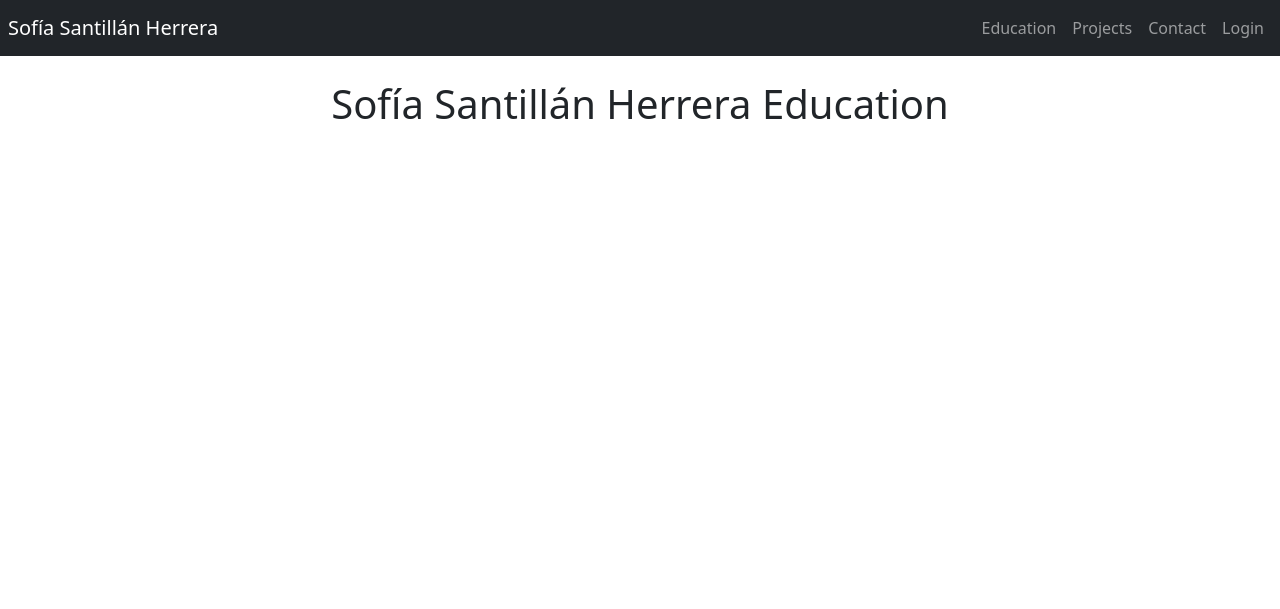
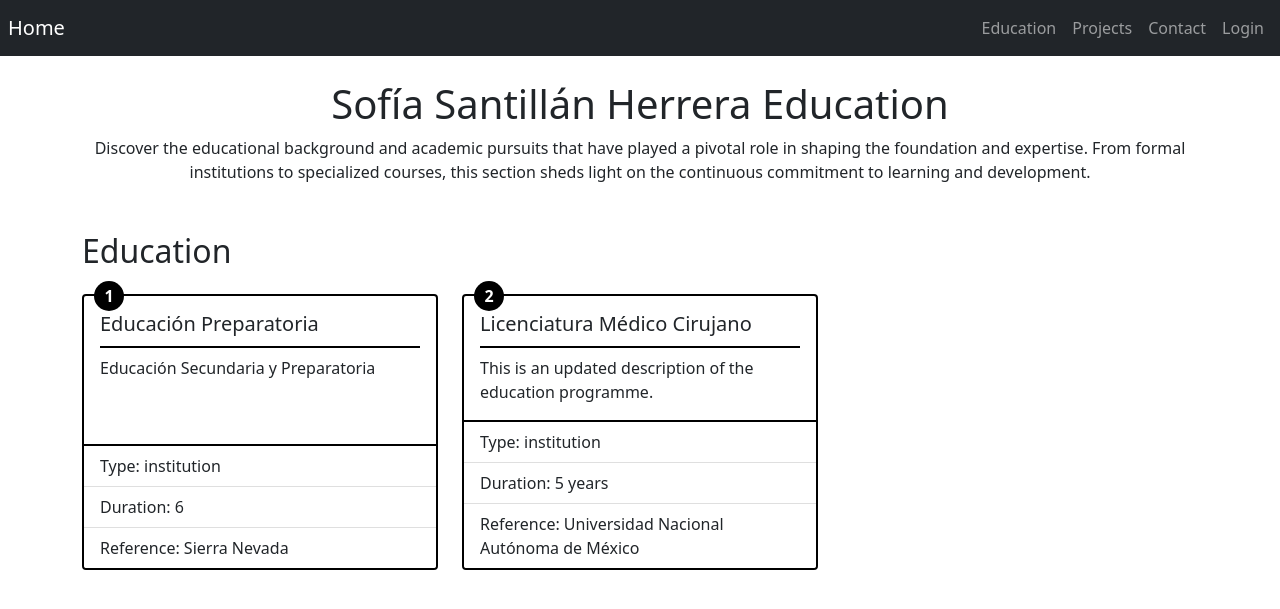
Before and after one commit to blankhall98/personal.io, a Flask app: page /education in a window 1280 px wide. Shown: the top 609 px of the page. Run offline with Flask 3, Linux system fonts and the light colour scheme; data comes from the database, SQL or seed files in the repository; both versions use the stored data as it was after the commit; some libraries are stand-ins or nearby versions.

Commit message:
info contact education

```diff
--- a/app.py
+++ b/app.py
@@ -21,13 +21,12 @@ app.config['UPLOAD_FOLDER'] = UPLOAD_FOLDER
 def allowed_file(filename):
     return '.' in filename and filename.rsplit('.', 1)[1].lower() in ALLOWED_EXTENSIONS
 
-@app.route('/upload_files', methods=['POST'])
+@app.route('/upload_files', methods=['POST','GET'])
 @login_required
 def upload_files():
     if 'profile_picture' in request.files:
         profile_picture = request.files['profile_picture']
         if profile_picture.filename == '':
-            flash('No profile picture selected')
             return redirect(request.url)
         if profile_picture and allowed_file(profile_picture.filename):
             filename = secure_filename(profile_picture.filename)
@@ -41,7 +40,6 @@ def upload_files():
     if 'cv' in request.files:
         cv = request.files['cv']
         if cv.filename == '':
-            flash('No CV selected')
             return redirect(request.url)
         if cv and allowed_file(cv.filename):
             filename = secure_filename(cv.filename)
@@ -96,6 +94,15 @@ class Contact(db.Model):
     facebook = db.Column(db.String(100), default="default_facebook")
     linkedin = db.Column(db.String(100), default="default_linkedin")
 
+class Education(db.Model):
+    id = db.Column(db.Integer, primary_key=True)
+    education_type = db.Column(db.String(50))  # institution or course
+    name = db.Column(db.String(150))
+    duration = db.Column(db.String(100))
+    reference_contact = db.Column(db.String(150), nullable=True)
+    description = db.Column(db.Text, nullable=True)
+
+
 # login
 login_manager = LoginManager()
 login_manager.init_app(app)
@@ -138,7 +145,7 @@ def dashboard():
     return render_template('dashboard.html', contact=contact_info)
 
 # edit main information route
-@app.route('/edit_main_information')
+@app.route('/edit_main_information',methods=['GET', 'POST'])
 @login_required
 def edit_main_information():
     contact_info = Contact.query.first()
@@ -148,7 +155,60 @@ def edit_main_information():
 @app.route('/edit_education')
 @login_required
 def edit_education():
-    return render_template('edit_education.html')
+    educations = Education.query.all()
+    contact_info = Contact.query.first()
+    return render_template('edit_education.html',contact=contact_info,educations=educations)
+
+@app.route('/add_education', methods=['GET', 'POST'])
+@login_required  # assuming you want this page to be accessible only when logged in
+def add_education():
+    contact_info = Contact.query.first()
+    if request.method == 'POST':
+        education_type = request.form.get('education_type')
+        name = request.form.get('name')
+        duration = request.form.get('duration')
+        reference_contact = request.form.get('reference_contact')
+        description = request.form.get('description')
+
+        new_education = Education(education_type=education_type, name=name, duration=duration,
+                                  reference_contact=reference_contact, description=description)
+        db.session.add(new_education)
+        db.session.commit()
+
+        flash('Education added successfully!', 'success')
+        return redirect(url_for('dashboard'))
+
+    return render_template('add_education.html',contact=contact_info)
+
+
+@app.route('/update_education/<int:education_id>', methods=['GET', 'POST'])
+@login_required
+def update_education(education_id):
+    contact_info = Contact.query.first()
+    education = Education.query.get_or_404(education_id)
+
+    if request.method == 'POST':
+        education.education_type = request.form.get('education_type')
+        education.name = request.form.get('name')
+        education.duration = request.form.get('duration')
+        education.reference_contact = request.form.get('reference_contact')
+        education.description = request.form.get('description')
+
+        db.session.commit()
+        flash('Education updated successfully!', 'success')
+        return redirect(url_for('dashboard'))
+
+    return render_template('update_education.html', education=education,contact=contact_info)
+
+@app.route('/delete_education/<int:education_id>', methods=['GET','POST'])
+@login_required
+def delete_education(education_id):
+    education = Education.query.get_or_404(education_id)
+
+    db.session.delete(education)
+    db.session.commit()
+    flash('Education deleted successfully!', 'success')
+    return redirect(url_for('dashboard'))
 
 # edit projects route
 @app.route('/edit_projects')
@@ -207,7 +267,8 @@ def index():
 @app.route('/education')
 def education():
     contact_info = Contact.query.first()
-    return render_template('education.html',contact=contact_info)
+    educations = Education.query.all()
+    return render_template('education.html',contact=contact_info,educations=educations)
 
 # projects route
 @app.route('/projects')
--- a/static/css/style.css
+++ b/static/css/style.css
@@ -1,3 +1,8 @@
+body {
+    overflow-x: hidden;
+}
+
+
 #navigation a {
     transition: color 0.3s;
 }
@@ -16,3 +21,39 @@
     font-weight: 300;
     line-height: 1.6;
 }
+
+/* Card Number Styling for Education Cards */
+.edu-card {
+    position: relative;
+}
+
+.edu-card::before {
+    content: attr(data-number);
+    position: absolute;
+    top: -15px;
+    left: 10px;
+    background-color: #000;  /* Black color */
+    color: #fff;  /* White color */
+    border-radius: 50%;
+    width: 30px;
+    height: 30px;
+    display: flex;
+    align-items: center;
+    justify-content: center;
+    font-weight: bold;
+}
+
+/* Enhanced Card Styling for Education Cards */
+.edu-card {
+    border: 2px solid #000;
+    transition: transform 0.3s;
+}
+
+.edu-card:hover {
+    transform: scale(1.05);
+}
+
+.edu-card .card-title {
+    border-bottom: 2px solid #000;
+    padding-bottom: 10px;
+}
--- a/templates/base.html
+++ b/templates/base.html
@@ -7,14 +7,14 @@
     <link href="https://cdn.jsdelivr.net/npm/bootstrap@5.1.0/dist/css/bootstrap.min.css" rel="stylesheet">
     <link rel="stylesheet" href="https://cdnjs.cloudflare.com/ajax/libs/font-awesome/5.15.4/css/all.min.css">
     <link rel="stylesheet" href="https://cdnjs.cloudflare.com/ajax/libs/font-awesome/5.15.3/css/all.min.css">
-    <link rel="stylesheet" href="{{ url_for('static', filename='css/styles.css') }}">
+    <link rel="stylesheet" href="{{ url_for('static', filename='css/style.css') }}">
 
     <title>{%block title%}{%endblock%}</title>
 </head>
 <body>
     <nav class="navbar navbar-expand-lg navbar-dark bg-dark px-2">
         <!-- Brand/logo -->
-        <a class="navbar-brand" href="/">{{contact.name}}</a>
+        <a class="navbar-brand" href="/">Home</a>
 
         <!-- Hamburger icon -->
         <button class="navbar-toggler" type="button" data-bs-toggle="collapse" data-bs-target="#navbarNav" aria-controls="navbarNav" aria-expanded="false" aria-label="Toggle navigation">
--- a/templates/education.html
+++ b/templates/education.html
@@ -4,6 +4,33 @@
 
 <div class="container text-center">
     <h1 class="mt-4">{{contact.name}} Education</h1>
+    <p class="mb-5">
+        Discover the educational background and academic pursuits that have played a pivotal role in shaping the foundation and expertise.
+        From formal institutions to specialized courses, this section sheds light on the continuous commitment to learning and development.
+    </p>
+</div>
+
+<div class="container mt-5">
+    <h2 class="mb-4">Education</h2>
+    <div class="row">
+        {% for edu in educations %}
+        <div class="col-md-4 mb-4">
+            <div class="card h-100 edu-card" data-number="{{ loop.index }}">
+                <div class="card-body">
+                    <h5 class="card-title">{{ edu.name }}</h5>
+                    <p class="card-text">{{ edu.description }}</p>
+                </div>
+                <ul class="list-group list-group-flush">
+                    <li class="list-group-item">Type: {{ edu.education_type }}</li>
+                    <li class="list-group-item">Duration: {{ edu.duration }}</li>
+                    {% if edu.reference_contact %}
+                    <li class="list-group-item">Reference: {{ edu.reference_contact }}</li>
+                    {% endif %}
+                </ul>
+            </div>
+        </div>
+        {% endfor %}
+    </div>
 </div>
 
 {%endblock%}
--- a/templates/index.html
+++ b/templates/index.html
@@ -46,9 +46,9 @@
     </div>
 </div>
 
-    <section id="about-me" class="text-center py-5">
+<section id="about-me" class="text-center py-5 d-flex flex-column align-items-center">
     <h2>About Me</h2>
-        <p class="mt-4 text-muted">{{ description }}</p>
+    <p class="mt-4 text-muted" style="width: 85%;">{{ description }}</p>
 </section>
 
 <section id="navigation" class="text-center py-5 mt-5">
```
Also changed, not shown: templates/add_education.html (added, +54 -0 lines), templates/dashboard.html (+10 -0 lines), templates/edit_contact.html (+0 -8 lines), templates/edit_education.html (+26 -8 lines), templates/edit_main_information.html (+0 -8 lines), templates/edit_projects.html (+0 -8 lines), templates/login.html (+0 -8 lines), templates/update_education.html (added, +54 -0 lines), instance/database.db, uploads/3478f9b2-1444-4f3c-8c00-d2ff87d4dfd3.png (added), uploads/WhatsApp_Image_2022-11-22_at_9.34.30_PM.jpeg (deleted), uploads/WhatsApp_Image_2023-07-26_at_9.41.59_PM.jpeg (deleted), uploads/qr-code6.png (deleted). Lines whose indentation alone changed are shown as unchanged.
